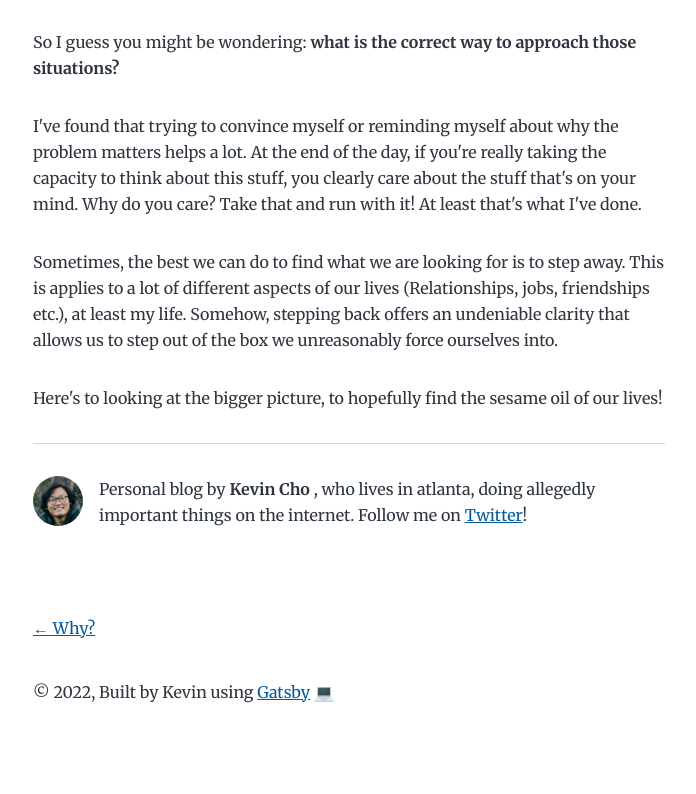
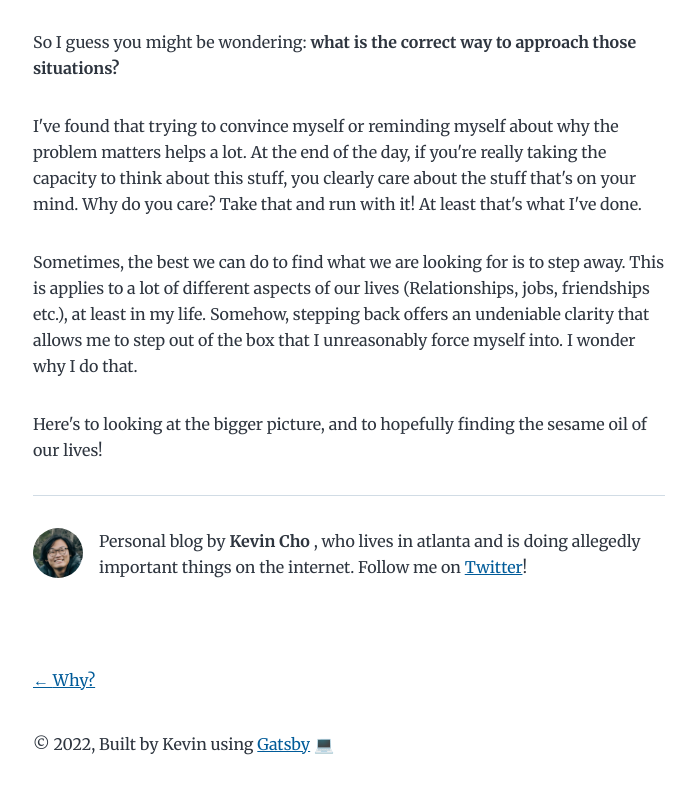
Before and after one commit to ohcnivek/unfortunately-my-thoughts, a Gatsby site: page /going-past-failure/ in a window 1280 px wide. Shown: the part 1249-2043 px from the top of the page, without its empty margins (291-987 px from the left). Before the commit the page ends 2017 px from the top, so only its background shows below. Built offline with nearby package versions, Linux system fonts and the light colour scheme; Gatsby itself is replaced by a stand-in of ours; some packages are replaced by stand-ins of ours.

Commit message:
edits to blog 2 + title pic

```diff
--- a/content/blog/going-past-failure/index.md
+++ b/content/blog/going-past-failure/index.md
@@ -29,6 +29,6 @@ So I guess you might be wondering: **what is the correct way to approach those s
 
 I've found that trying to convince myself or reminding myself about why the problem matters helps a lot. At the end of the day, if you're really taking the capacity to think about this stuff, you clearly care about the stuff that's on your mind. Why do you care? Take that and run with it! At least that's what I've done.
 
-Sometimes, the best we can do to find what we are looking for is to step away. This is applies to a lot of different aspects of our lives (Relationships, jobs, friendships etc.), at least my life. Somehow, stepping back offers an undeniable clarity that allows us to step out of the box we unreasonably force ourselves into.
+Sometimes, the best we can do to find what we are looking for is to step away. This is applies to a lot of different aspects of our lives (Relationships, jobs, friendships etc.), at least in my life. Somehow, stepping back offers an undeniable clarity that allows me to step out of the box that I unreasonably force myself into. I wonder why I do that.
 
-Here's to looking at the bigger picture, to hopefully find the sesame oil of our lives!
+Here's to looking at the bigger picture, and to hopefully finding the sesame oil of our lives!
--- a/gatsby-config.js
+++ b/gatsby-config.js
@@ -3,7 +3,7 @@ module.exports = {
     title: `unfortunately, my thoughts`,
     author: {
       name: `Kevin Cho`,
-      summary: `, who lives in atlanta, doing allegedly important things on the internet.`,
+      summary: `, who lives in atlanta and is doing allegedly important things on the internet. `,
     },
     description: `A starter blog demonstrating what Gatsby can do.`,
     siteUrl: `https://gatsbystarterblogsource.gatsbyjs.io/`,
--- a/src/pages/404.js
+++ b/src/pages/404.js
@@ -11,7 +11,7 @@ const NotFoundPage = ({ data, location }) => {
     <Layout location={location} title={siteTitle}>
       <Seo title="404: Not Found" />
       <h1>404: Not Found</h1>
-      <p>You just hit a route that doesn&#39;t exist... the sadness.</p>
+      <p>You just hit a route that doesn&#39;t exist... the pain.</p>
     </Layout>
   )
 }
```
Also changed, not shown: src/images/gatsby-icon.png.
